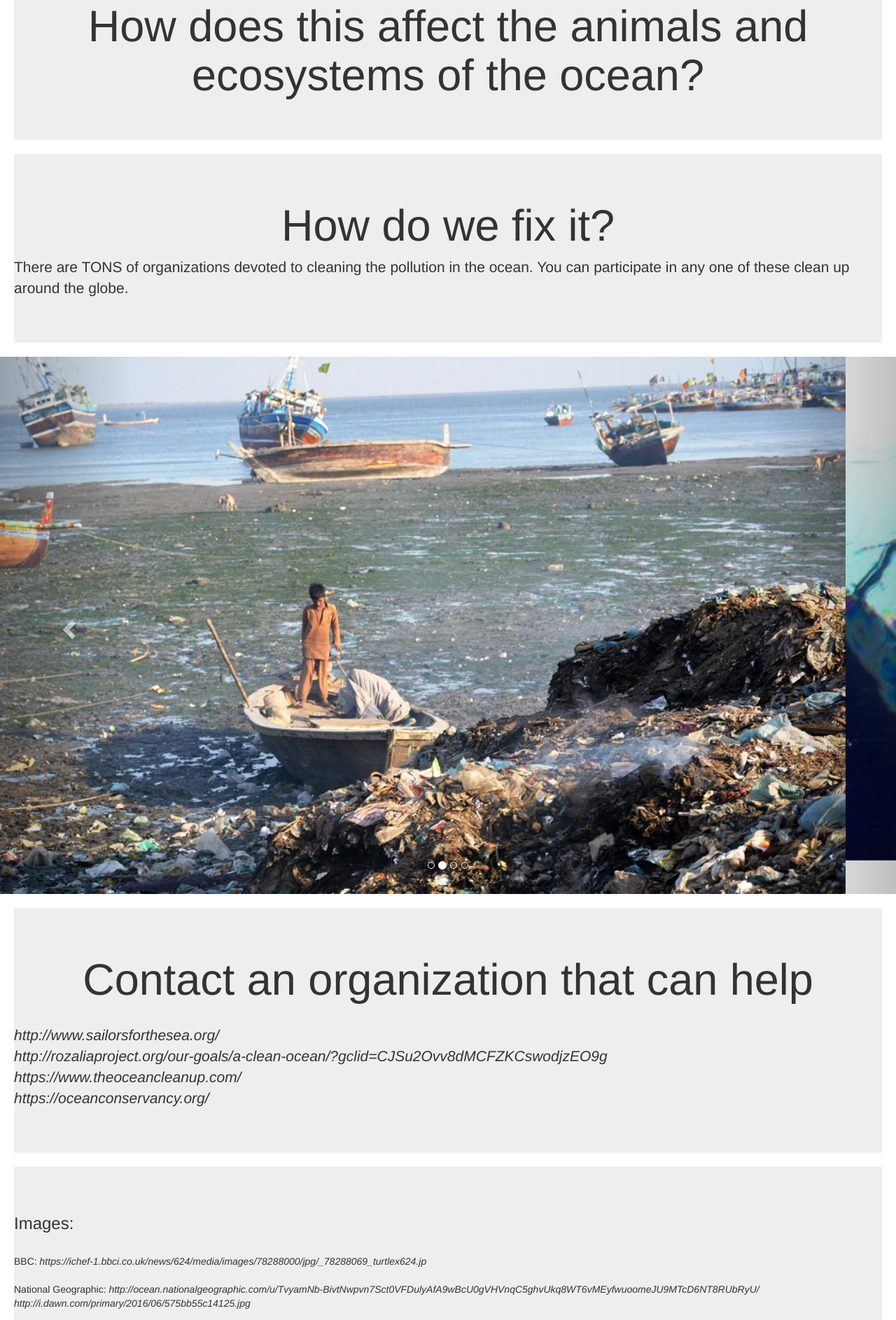
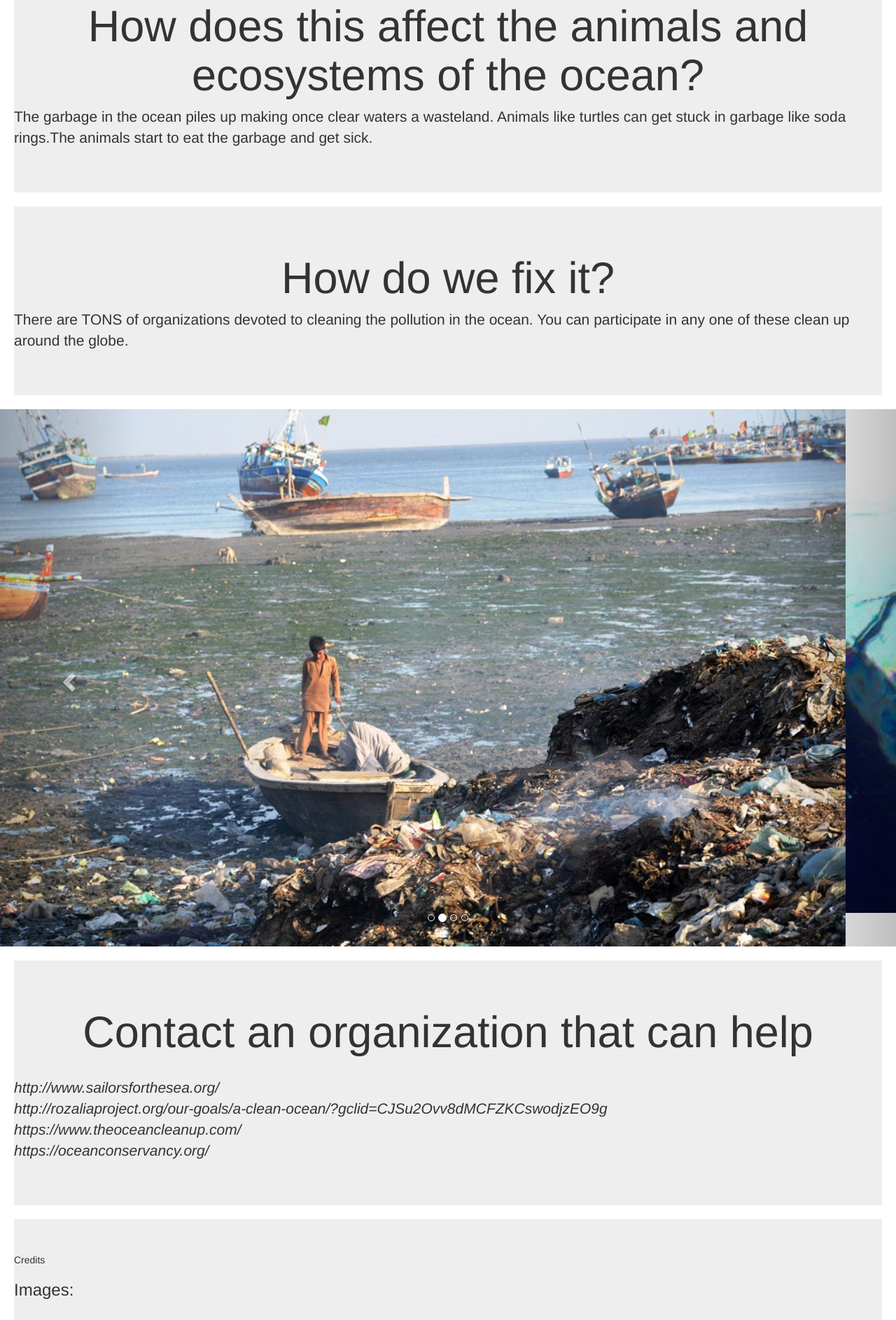
Before and after one commit to emmav6936/final-project, a plain HTML site: page index.html in a window 1280 px wide. Shown: the part 1350-3237 px from the top of the page at 70% size. Drawn offline with nearby package versions, Linux system fonts and the light colour scheme; a web font is replaced by a local one.

Commit message:
add credits h1

```diff
--- a/index.html
+++ b/index.html
@@ -97,6 +97,7 @@
         <div class="jumbotron">
             <div class="text-vertical-center">
                 <h1>How does this affect the animals and ecosystems of the ocean? </h1>
+                <p> The garbage in the ocean piles up making once clear waters a wasteland. Animals like turtles can get stuck in garbage like soda rings.The animals start to eat the garbage and get sick.</p>
             </div>
         </div>
     </div>
@@ -167,6 +168,7 @@
 
     <div id="credits">
         <div class="jumbotron">
+            <hl>Credits</hl><br
             <p>
                 <h3>Images: </h3>
                 <br> BBC: <cite>https://ichef-1.bbci.co.uk/news/624/media/images/78288000/jpg/_78288069_turtlex624.jp</cite><br>
```
